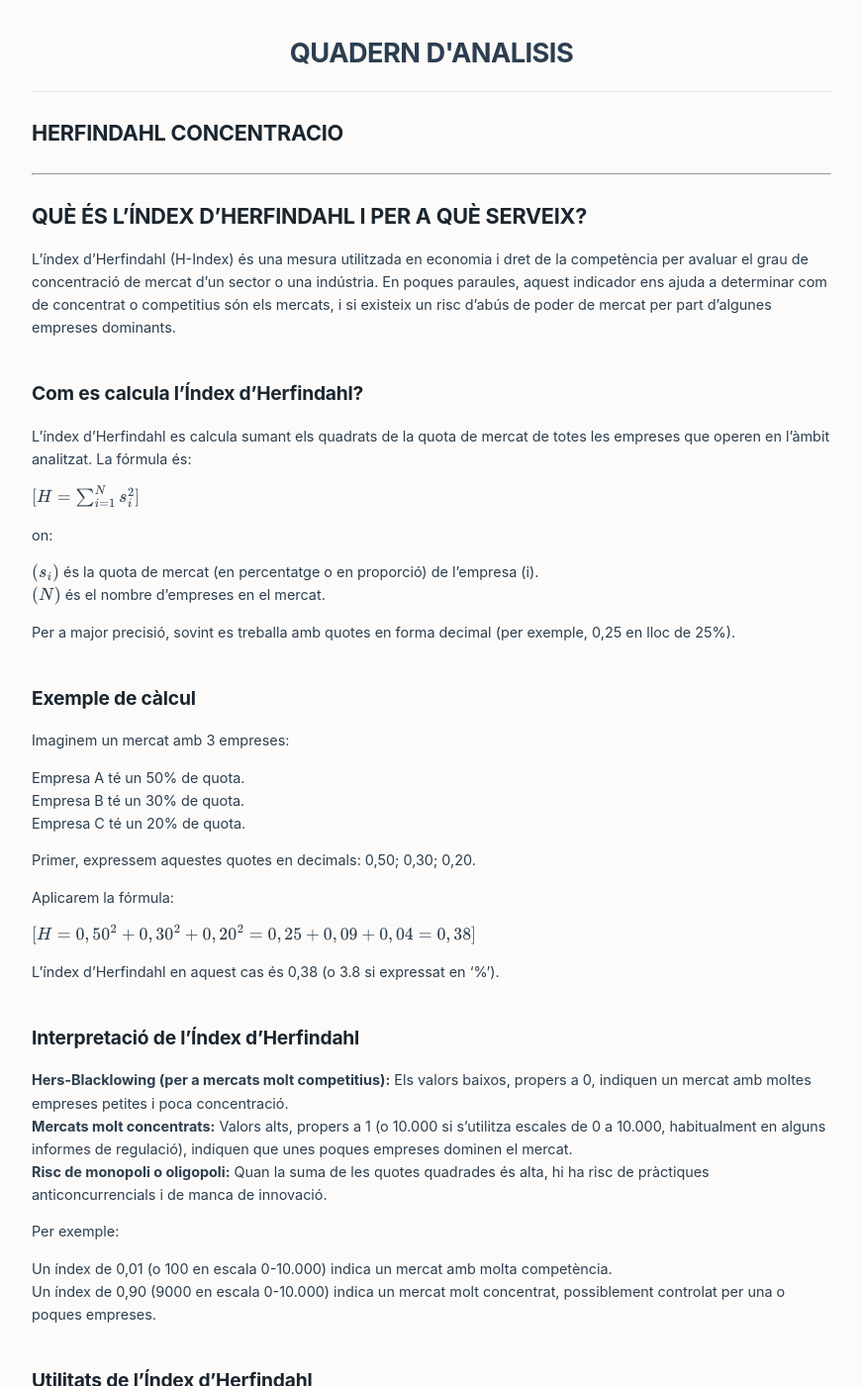
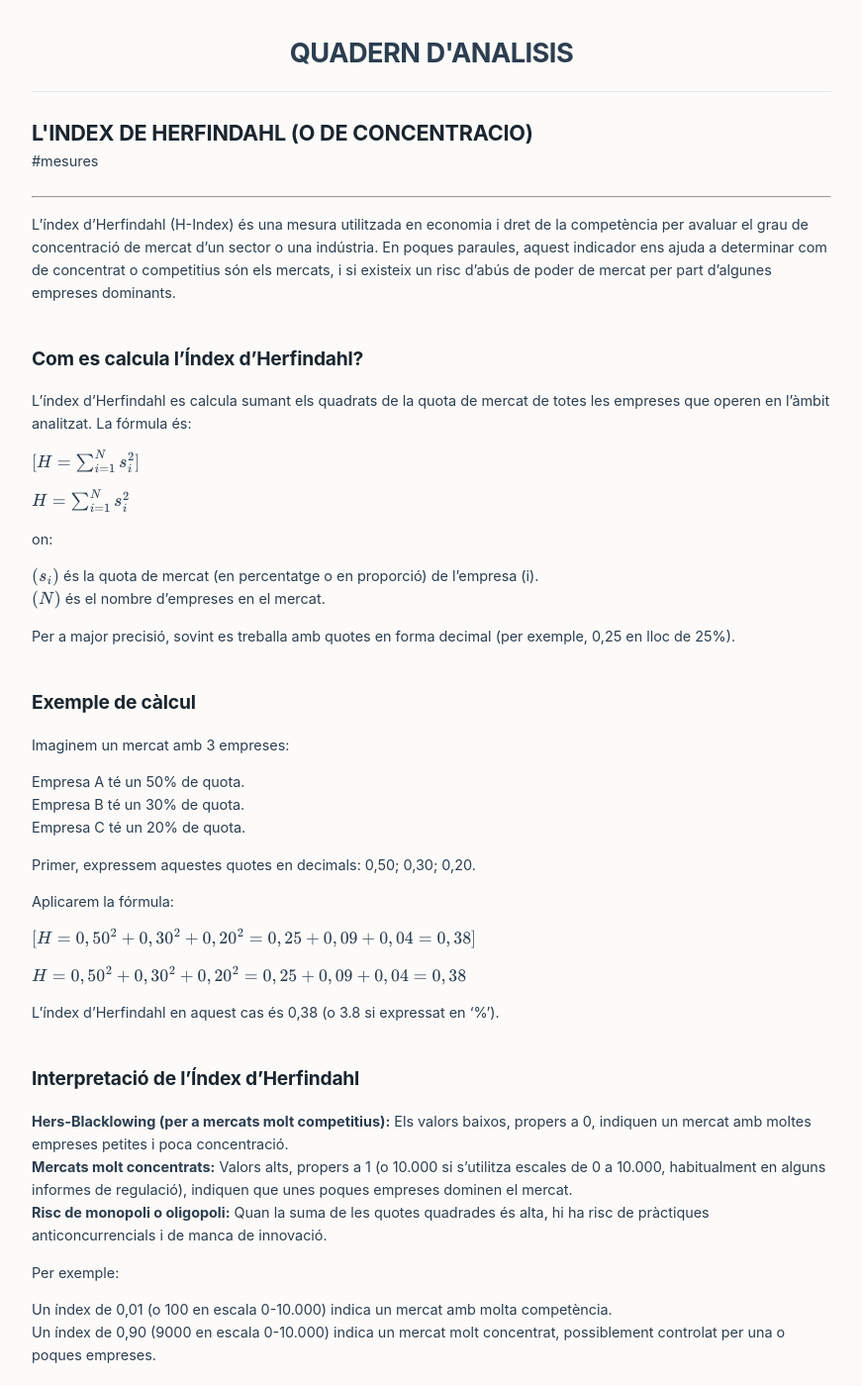
Before and after one commit to alberthr/alberthr.github.io, a Jekyll site: the page built from _posts/2026-06-01-herfindahl-concentracio.md, in a window 1280 px wide and 1400 px high. Shown: the whole window at 99% size, without its empty margins (204-1075 px from the left). Built offline with Jekyll 4.4.1, drawn with Linux system fonts in a browser that asks for light colours; our own code applies the rules of GitHub Pages for plain Markdown files.

Commit message:
Update 2026-06-01-herfindahl-concentracio.md

```diff
--- a/_posts/2026-06-01-herfindahl-concentracio.md
+++ b/_posts/2026-06-01-herfindahl-concentracio.md
@@ -1,4 +1,9 @@
-# Què és l’Índex d’Herfindahl i Per a què serveix?
+---
+layout: post
+title: "L'index de Herfindahl (o de concentracio)"
+tags:
+  - mesures
+---
 
 L’índex d’Herfindahl (H-Index) és una mesura utilitzada en economia i dret de la competència per avaluar el grau de concentració de mercat d’un sector o una indústria. En poques paraules, aquest indicador ens ajuda a determinar com de concentrat o competitius són els mercats, i si existeix un risc d’abús de poder de mercat per part d’algunes empreses dominants.
 
@@ -9,6 +14,8 @@ L’índex d’Herfindahl es calcula sumant els quadrats de la quota de mercat d
 $\[
 H = \sum_{i=1}^{N} s_i^2
 \]$
+
+$H = \sum_{i=1}^{N} s_i^2$
 
 on:
 - $\(s_i\)$ és la quota de mercat (en percentatge o en proporció) de l’empresa \(i\).
@@ -30,6 +37,8 @@ Aplicarem la fórmula:
 $\[
 H = 0,50^2 + 0,30^2 + 0,20^2 = 0,25 + 0,09 + 0,04 = 0,38
 \]$
+
+$H = 0,50^2 + 0,30^2 + 0,20^2 = 0,25 + 0,09 + 0,04 = 0,38$
 
 L’índex d’Herfindahl en aquest cas és 0,38 (o 3.8 si expressat en '%').
 
```
